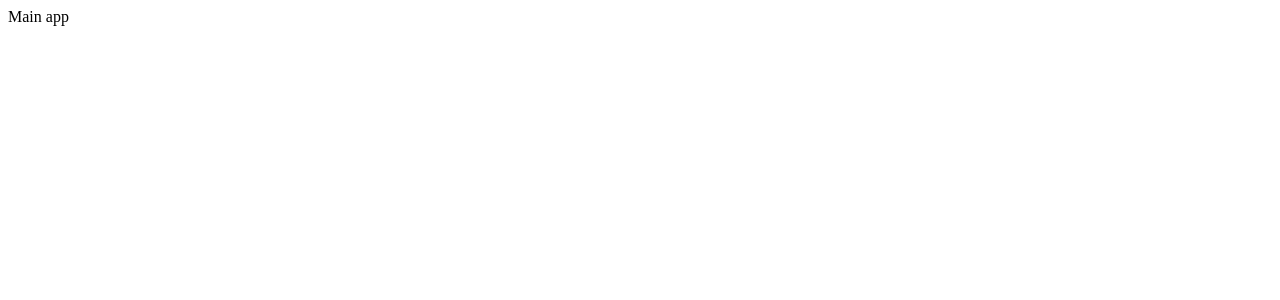
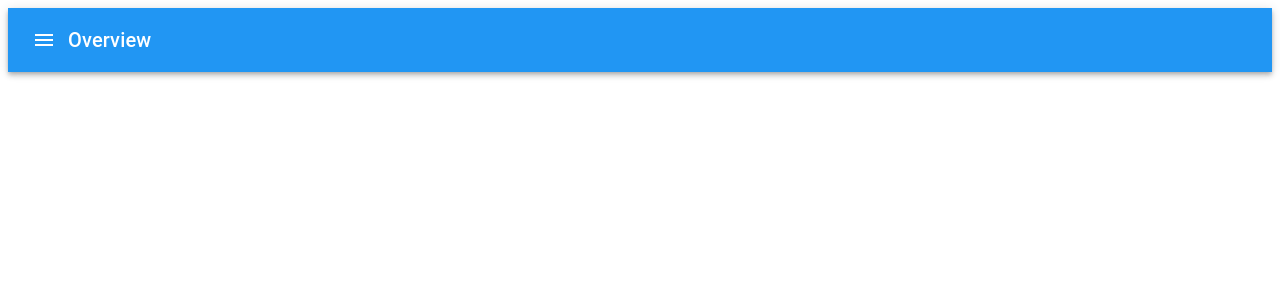
Before and after one commit to nicholasdalhaug/custom-fit, a React (Create React App) app: page / in a window 1280 px wide. Shown: the top 300 px of the page. Built offline with nearby package versions, Linux system fonts and the light colour scheme.

Commit message:
Create structure and navbar

```diff
--- a/package.json
+++ b/package.json
@@ -18,6 +18,8 @@
         "extends": "react-app"
     },
     "dependencies": {
+        "@material-ui/core": "^4.9.8",
+        "@material-ui/icons": "^4.9.1",
         "@types/jest": "^24.9.1",
         "@types/node": "^12.12.34",
         "@types/react": "^16.9.32",
--- a/src/App.tsx
+++ b/src/App.tsx
@@ -1,11 +1,17 @@
 import React from 'react';
+import Overview from './pages/Overview';
+import NavBar from './components/Navbar';
+import { ThemeProvider } from '@material-ui/core';
+
+import {theme} from './utils/theme'
 
 function App() {
-  return (
-    <div>
-      Main app
-    </div>
-  );
+  return <>
+    <ThemeProvider theme={theme}>
+      <NavBar title="Overview"/>
+      <Overview />
+    </ThemeProvider>
+  </>;
 }
 
 export default App;
--- /dev/null
+++ b/src/components/Navbar.tsx
@@ -0,0 +1,24 @@
+import React from 'react';
+import { AppBar, Toolbar, IconButton, Typography } from '@material-ui/core';
+import {Menu} from '@material-ui/icons'
+
+interface NavBarProps {
+    title: string
+}
+
+const NavBar = ({title}: NavBarProps) => {
+    return <>
+        <AppBar position="static">
+            <Toolbar>
+                <IconButton edge="start" color="inherit" aria-label="menu">
+                    <Menu />
+                </IconButton>
+                <Typography variant="h6">
+                    {title}
+                </Typography>
+            </Toolbar>
+        </AppBar>
+    </>
+}
+
+export default NavBar;
--- /dev/null
+++ b/src/pages/Overview.tsx
@@ -0,0 +1,9 @@
+import React from 'react';
+
+const Overview = () => {
+    return <>
+
+    </>
+}
+
+export default Overview;
--- /dev/null
+++ b/src/utils/theme.tsx
@@ -0,0 +1,10 @@
+import { createMuiTheme } from '@material-ui/core/styles';
+
+export const theme = createMuiTheme({
+    palette: {
+        primary: {
+            main: '#2196f3',
+            dark: '#1565c0'
+        }
+    }
+});
```
Also changed, not shown: 1 other file (tests, documents, lock files or other folders).
